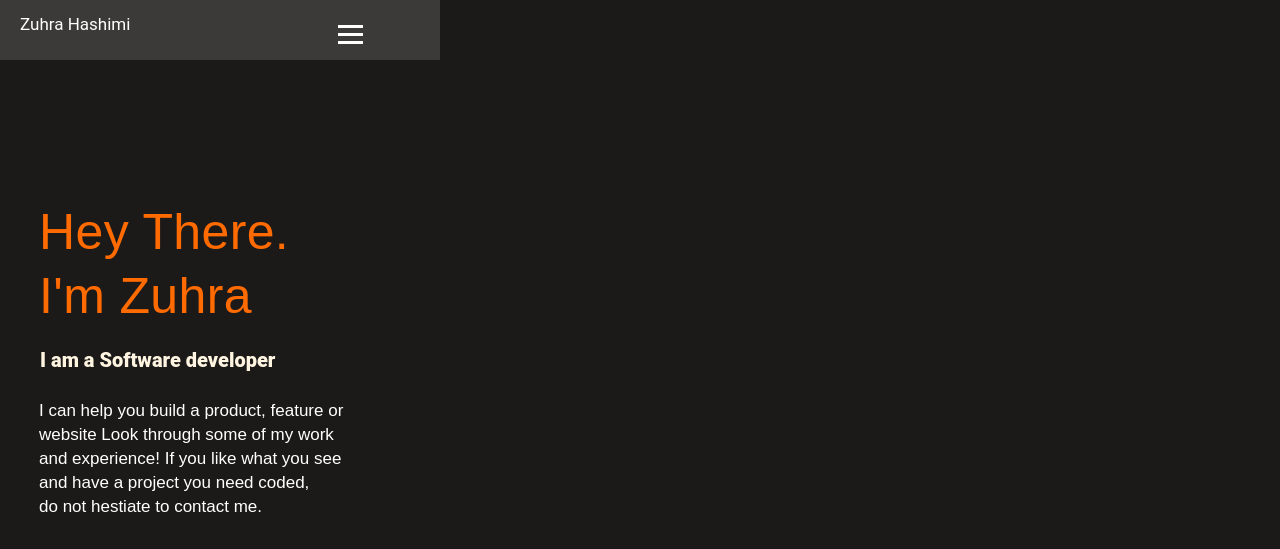
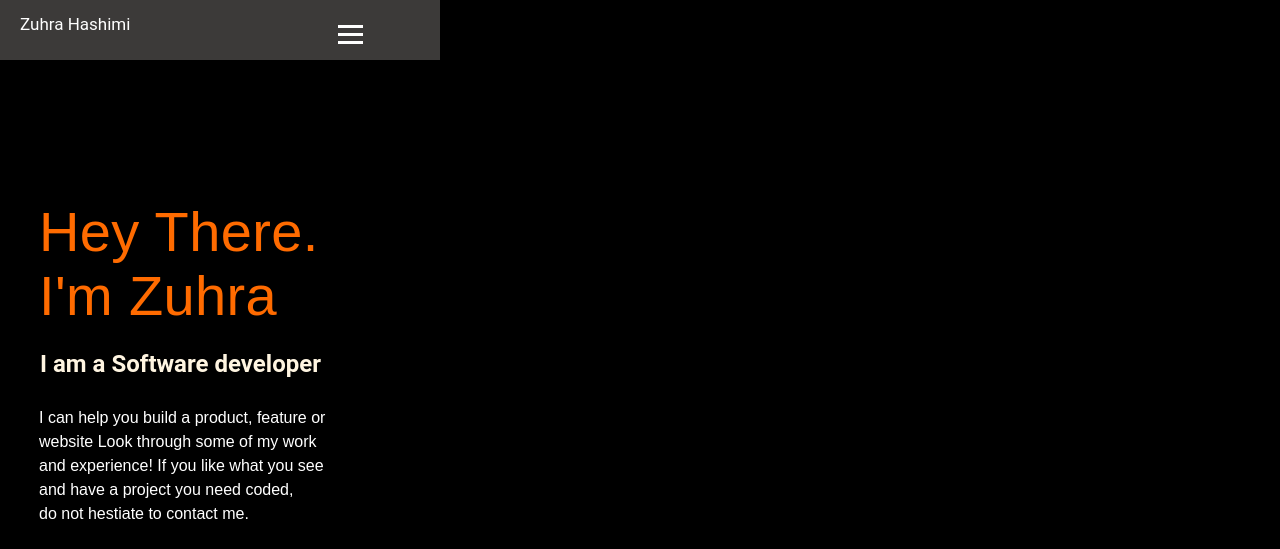
Before and after one commit to ZuhRa-HashiMi/Portfolio_Mobile_Version, a website: page index.html in a window 1280 px wide. Shown: the top 549 px of the page. Drawn offline with Linux system fonts and the light colour scheme.

```diff
--- a/style.css
+++ b/style.css
@@ -1,14 +1,16 @@
 body {
-  background: #1c1a19;
+  background: #000000;
   margin: 0;
   padding: 0;
   box-sizing: border-box;
+
 }
 
 a {
   margin: 0;
   padding: 0;
   text-decoration: none;
+  /*padding-bottom: 150px;*/
 }
 
 li {
@@ -17,14 +19,14 @@
 
 .hamburger {
   padding-right: 30px;
-  position: fixed;
+  position:fixed;
   top: 20px;
   left: 300px;
   width: 100px;
 }
 
 .bar {
-  display: block;
+  display:block;
   width: 25px;
   height: 3px;
   margin: 5px auto;
@@ -74,7 +76,7 @@
   font-style: normal;
   font-family: 'Crete Round', sans-serif;
   font-weight: 400;
-  font-size: 50px;
+  font-size: 56px;
   margin-top: 150px;
   margin-bottom: 10px;
   line-height: 64px;
@@ -82,26 +84,36 @@
   color: #ff6b00;
   text-decoration: none;
   padding: 0;
+  flex: none;
+  flex-grow: 0;
+  order:0;
 }
 
 .job-title {
   font-family: 'Roboto', sans-serif;
   font-style: normal;
-  font-weight: 900;
-  font-size: 20px;
+  font-weight: 700;
+  font-size: 24px;
+  line-height: 32px;
   margin: 1px;
   color: #fff5e1;
   padding: 0;
+  display: flex;
+  align-items:space-around;
+  flex:1;
+  flex-grow:0;
+  order:0;
 }
 
 .job-description {
   font-family: 'Poppins', sans-serif;
   font-style: normal;
   font-weight: 400;
-  font-size: 17px;
+  font-size: 16px;
   line-height: 24px;
   color: white;
   padding: 0;
+
 }
 
 .links * {
```
